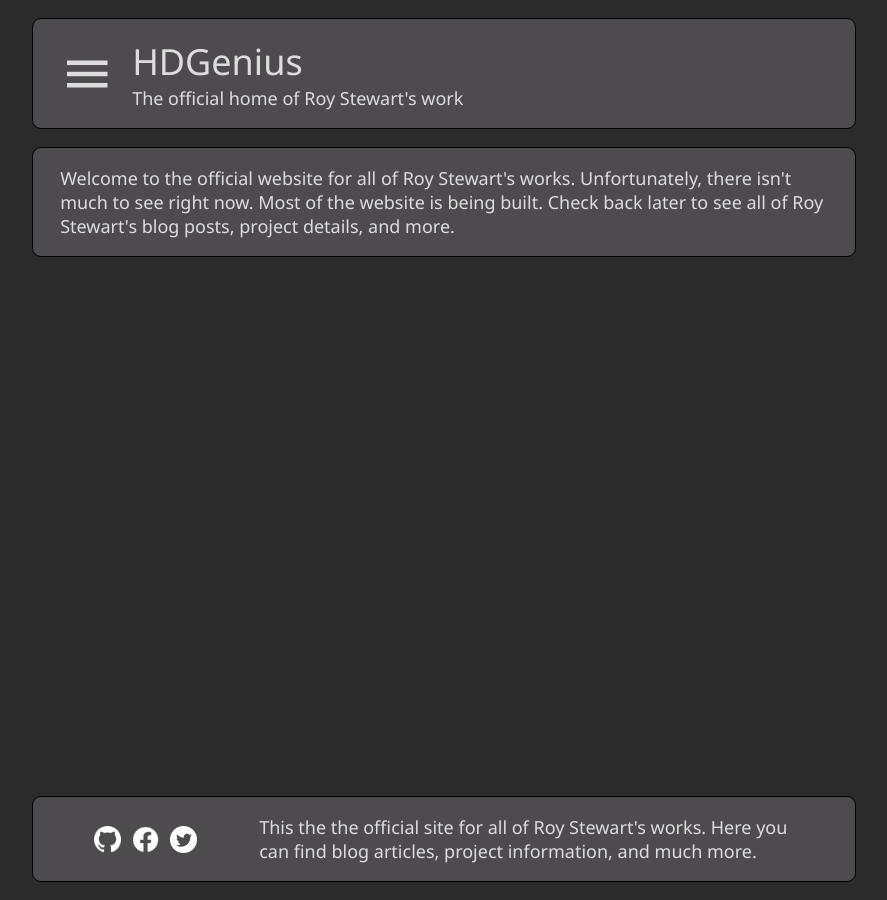
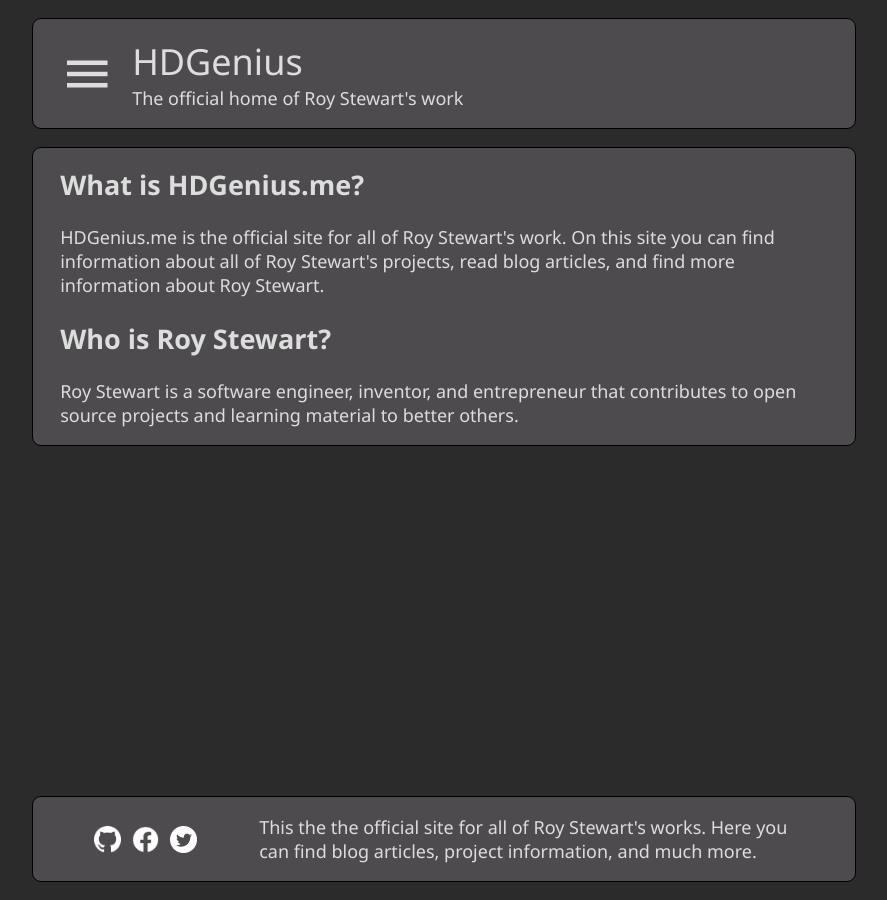
Before and after one commit to roy-stewart/roy-stewart.github.io, a Jekyll site: the page built from index.html, in a window 1280 px wide. Shown: the whole page, without its empty margins (196-1083 px from the left). Built offline with Jekyll 4.4.1, drawn with Linux system fonts in a browser that asks for light colours.

Commit message:
Updated the homepage content

```diff
--- a/index.html
+++ b/index.html
@@ -2,6 +2,10 @@
 layout: flat_page
 ---
 
-<p>
-    Welcome to the official website for all of Roy Stewart's works. Unfortunately, there isn't much to see right now. Most of the website is being built. Check back later to see all of Roy Stewart's blog posts, project details, and more.
-</p>
+<h2>What is HDGenius.me?</h2>
+
+<p>HDGenius.me is the official site for all of Roy Stewart's work. On this site you can find information about all of Roy Stewart's projects, read blog articles, and find more information about Roy Stewart.</p>
+
+<h2>Who is Roy Stewart?</h2>
+
+<p>Roy Stewart is a software engineer, inventor, and entrepreneur that contributes to open source projects and learning material to better others.</p>
```
